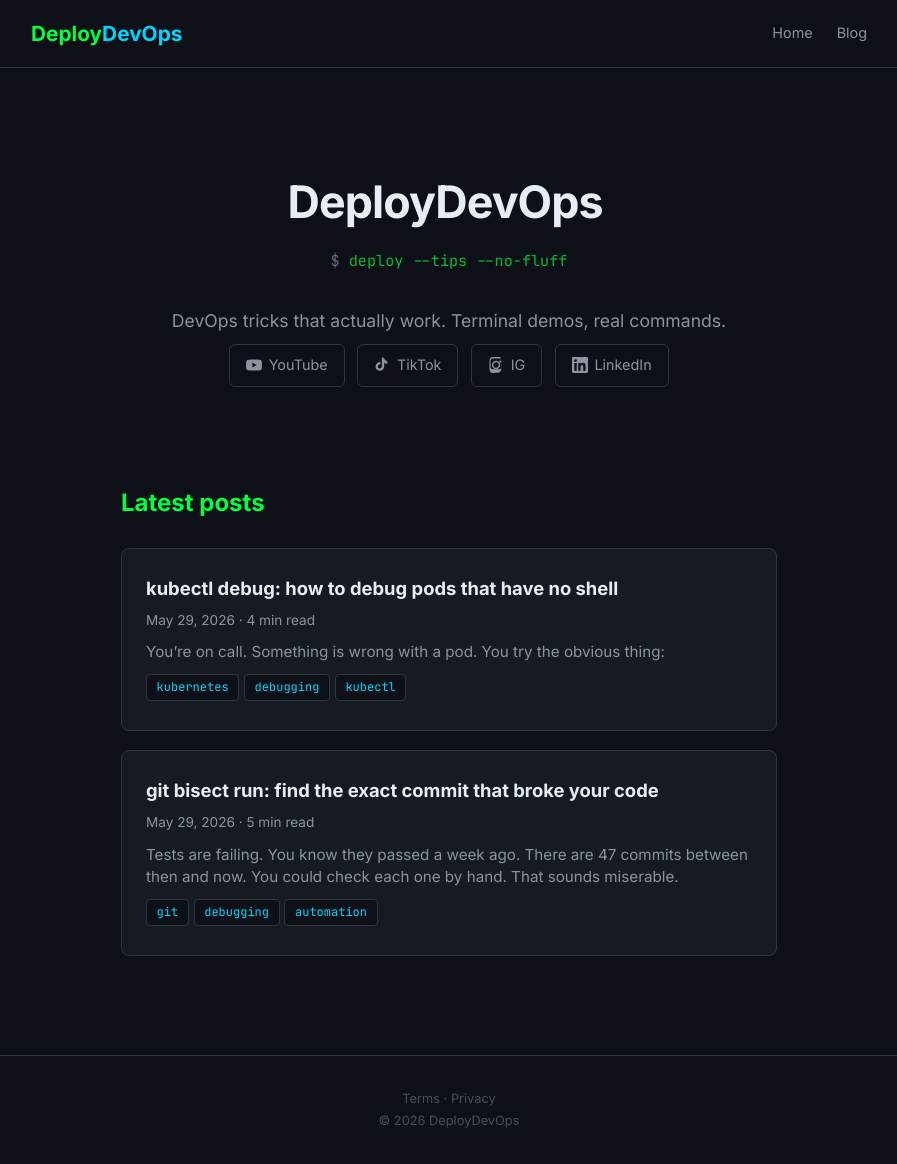
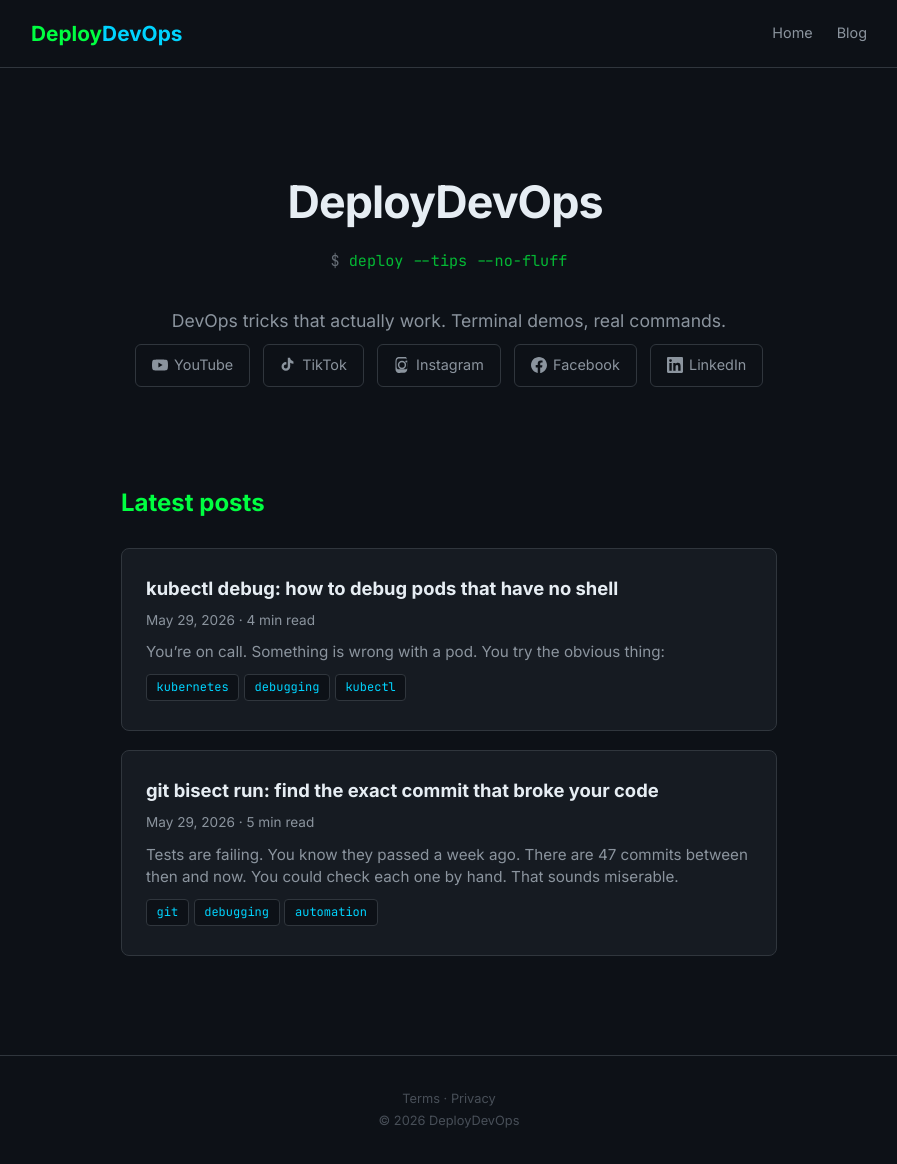
Before and after one commit to deploydevops/deploydevops.github.io, a Jekyll site: the page built from index.html, in a window 1280 px wide. Shown: the whole page, without its empty margins (191-1088 px from the left). Built offline with Jekyll 4.4.1, drawn with Linux system fonts in a browser that asks for light colours; nearby versions of some CDN libraries.

Commit message:
fix: restore Facebook link and expand IG label to Instagram (#8)
Co-authored-by: DeployDevOps <deploydevops@users.noreply.github.com>

```diff
--- a/index.html
+++ b/index.html
@@ -10,7 +10,8 @@ title: DeployDevOps — DevOps tricks that actually work
     <div class="social-links">
         <a href="https://www.youtube.com/@DeployDevOps"><svg viewBox="0 0 24 24"><path d="M23.5 6.2a3 3 0 0 0-2.1-2.1C19.5 3.6 12 3.6 12 3.6s-7.5 0-9.4.5A3 3 0 0 0 .5 6.2 31.4 31.4 0 0 0 0 12a31.4 31.4 0 0 0 .5 5.8 3 3 0 0 0 2.1 2.1c1.9.5 9.4.5 9.4.5s7.5 0 9.4-.5a3 3 0 0 0 2.1-2.1c.5-1.9.5-5.8.5-5.8s0-3.9-.5-5.8zM9.6 15.6V8.4l6.3 3.6-6.3 3.6z"/></svg>YouTube</a>
         <a href="https://tiktok.com/@deploydevops"><svg viewBox="0 0 24 24"><path d="M19.3 5.6a5 5 0 0 1-3-1.5 5 5 0 0 1-1.2-3.1h-3.4v13.3a3 3 0 0 1-3 2.8 3 3 0 0 1-3-3 3 3 0 0 1 3-3c.3 0 .6 0 .9.1V7.7a6.5 6.5 0 0 0-7.3 6.5 6.5 6.5 0 0 0 6.5 6.5 6.5 6.5 0 0 0 6.5-6.5V8.7a8.4 8.4 0 0 0 4.9 1.6V6.8a5 5 0 0 1-1.9-1.2z"/></svg>TikTok</a>
-        <a href="https://instagram.com/deploydevops"><svg viewBox="0 0 24 24"><path d="M12 2.2c2.7 0 3 0 4.1.1 1 0 1.5.2 1.9.3.5.2.8.4 1.1.7.3.3.5.7.7 1.1.1.4.3.9.3 1.9 0 1 .1 1.4.1 4.1s0 3-.1 4.1c0 1-.2 1.5-.3 1.9-.2.5-.4.8-.7 1.1-.3.3-.7.5-1.1.7-.4.1-.9.3-1.9.3-1 0-1.4.1-4.1.1s-3 0-4.1-.1c-1 0-1.5-.2-1.9-.3a3 3 0 0 1-1.1-.7 3 3 0 0 1-.7-1.1c-.1-.4-.3-.9-.3-1.9 0-1-.1-1.4-.1-4.1s0-3 .1-4.1c0-1 .2-1.5.3-1.9.2-.5.4-.8.7-1.1.3-.3.7-.5 1.1-.7.4-.1.9-.3 1.9-.3 1 0 1.4-.1 4.1-.1M12 0C9.3 0 8.9 0 7.9.1c-1 0-1.8.2-2.4.4a5 5 0 0 0-1.7 1.1A5 5 0 0 0 2.7 3.3c-.2.6-.4 1.4-.4 2.4C2.2 6.7 2.2 7.1 2.2 12s0 5.3.1 6.3c0 1 .2 1.8.4 2.4a5 5 0 0 0 1.1 1.7 5 5 0 0 0 1.7 1.1c.6.2 1.4.4 2.4.4 1 .1 1.4.1 6.3-.1h0c1 0 1.8-.2 2.4-.4a5 5 0 0 0 1.7-1.1 5 5 0 0 0 1.1-1.7c.2-.6.4-1.4.4-2.4.1-1 .1-1.4.1-6.3s0-5.3-.1-6.3c0-1-.2-1.8-.4-2.4a5 5 0 0 0-1.1-1.7A5 5 0 0 0 18.7.5c-.6-.2-1.4-.4-2.4-.4C15.3 0 14.9 0 12 0zm0 5.8a6.2 6.2 0 1 0 0 12.4A6.2 6.2 0 0 0 12 5.8zM12 16a4 4 0 1 1 0-8 4 4 0 0 1 0 8zm6.4-10.8a1.4 1.4 0 1 0 0 2.9 1.4 1.4 0 0 0 0-2.9z"/></svg>IG</a>
+        <a href="https://instagram.com/deploydevops"><svg viewBox="0 0 24 24"><path d="M12 2.2c2.7 0 3 0 4.1.1 1 0 1.5.2 1.9.3.5.2.8.4 1.1.7.3.3.5.7.7 1.1.1.4.3.9.3 1.9 0 1 .1 1.4.1 4.1s0 3-.1 4.1c0 1-.2 1.5-.3 1.9-.2.5-.4.8-.7 1.1-.3.3-.7.5-1.1.7-.4.1-.9.3-1.9.3-1 0-1.4.1-4.1.1s-3 0-4.1-.1c-1 0-1.5-.2-1.9-.3a3 3 0 0 1-1.1-.7 3 3 0 0 1-.7-1.1c-.1-.4-.3-.9-.3-1.9 0-1-.1-1.4-.1-4.1s0-3 .1-4.1c0-1 .2-1.5.3-1.9.2-.5.4-.8.7-1.1.3-.3.7-.5 1.1-.7.4-.1.9-.3 1.9-.3 1 0 1.4-.1 4.1-.1M12 0C9.3 0 8.9 0 7.9.1c-1 0-1.8.2-2.4.4a5 5 0 0 0-1.7 1.1A5 5 0 0 0 2.7 3.3c-.2.6-.4 1.4-.4 2.4C2.2 6.7 2.2 7.1 2.2 12s0 5.3.1 6.3c0 1 .2 1.8.4 2.4a5 5 0 0 0 1.1 1.7 5 5 0 0 0 1.7 1.1c.6.2 1.4.4 2.4.4 1 .1 1.4.1 6.3-.1h0c1 0 1.8-.2 2.4-.4a5 5 0 0 0 1.7-1.1 5 5 0 0 0 1.1-1.7c.2-.6.4-1.4.4-2.4.1-1 .1-1.4.1-6.3s0-5.3-.1-6.3c0-1-.2-1.8-.4-2.4a5 5 0 0 0-1.1-1.7A5 5 0 0 0 18.7.5c-.6-.2-1.4-.4-2.4-.4C15.3 0 14.9 0 12 0zm0 5.8a6.2 6.2 0 1 0 0 12.4A6.2 6.2 0 0 0 12 5.8zM12 16a4 4 0 1 1 0-8 4 4 0 0 1 0 8zm6.4-10.8a1.4 1.4 0 1 0 0 2.9 1.4 1.4 0 0 0 0-2.9z"/></svg>Instagram</a>
+        <a href="https://www.facebook.com/deploydevops"><svg viewBox="0 0 24 24"><path d="M24 12.1c0-6.6-5.4-12-12-12S0 5.5 0 12.1c0 6 4.4 10.9 10.1 11.9v-8.4H7.1v-3.5h3V9.8c0-3 1.8-4.7 4.5-4.7 1.3 0 2.7.2 2.7.2v3h-1.5c-1.5 0-2 .9-2 1.9v2.2h3.3l-.5 3.5h-2.8v8.4C19.6 23 24 18 24 12.1z"/></svg>Facebook</a>
         <a href="https://www.linkedin.com/company/deploydevops"><svg viewBox="0 0 24 24"><path d="M20.4 20.5h-3.6v-5.6c0-1.3 0-3-1.8-3s-2.1 1.4-2.1 2.9v5.7H9.4V9h3.4v1.6h.1c.5-.9 1.6-1.8 3.3-1.8 3.5 0 4.2 2.3 4.2 5.4v6.3zM5.3 7.4a2.1 2.1 0 1 1 0-4.2 2.1 2.1 0 0 1 0 4.2zM7.1 20.5H3.5V9h3.6v11.5zM22.2 0H1.8C.8 0 0 .8 0 1.7v20.6c0 1 .8 1.7 1.8 1.7h20.4c1 0 1.8-.8 1.8-1.7V1.7c0-1-.8-1.7-1.8-1.7z"/></svg>LinkedIn</a>
     </div>
 </div>
```
